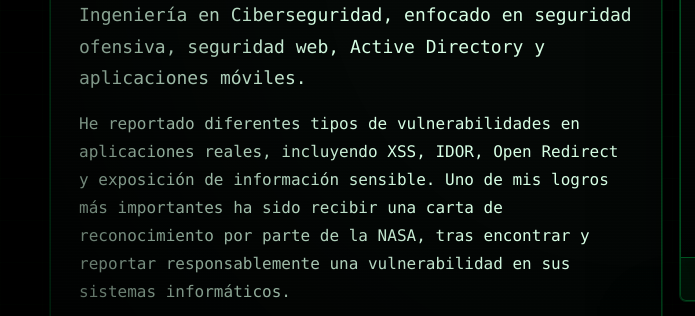
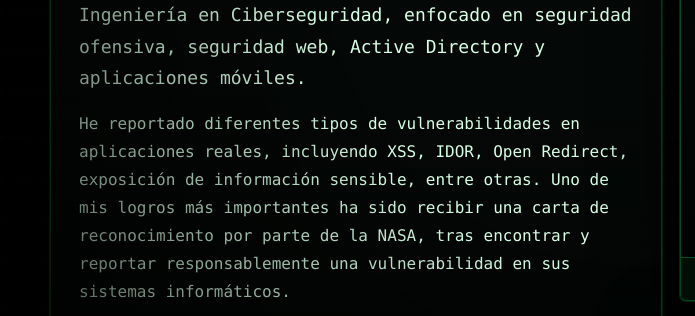
Before and after one commit to ZsZsec/ZsZsec.github.io, a plain HTML site: page sobre-mi.html in a window 1280 px wide. Shown: the part 452-768 px from the top of the page, 0-695 px from the left. Drawn offline with Linux system fonts and the light colour scheme.

Commit message:
lil update

```diff
--- a/sobre-mi.html
+++ b/sobre-mi.html
@@ -24,7 +24,7 @@
   <div class="panel profile-copy">
     <h2>Perfil</h2>
     <p class="about-lead">Mi nombre es Santiago Bedoya y soy estudiante de Ingeniería en Ciberseguridad, enfocado en seguridad ofensiva, seguridad web, Active Directory y aplicaciones móviles.</p>
-    <p>He reportado diferentes tipos de vulnerabilidades en aplicaciones reales, incluyendo XSS, IDOR, Open Redirect y exposición de información sensible. Uno de mis logros más importantes ha sido recibir una carta de reconocimiento por parte de la NASA, tras encontrar y reportar responsablemente una vulnerabilidad en sus sistemas informáticos.</p>
+    <p>He reportado diferentes tipos de vulnerabilidades en aplicaciones reales, incluyendo XSS, IDOR, Open Redirect, exposición de información sensible, entre otras. Uno de mis logros más importantes ha sido recibir una carta de reconocimiento por parte de la NASA, tras encontrar y reportar responsablemente una vulnerabilidad en sus sistemas informáticos.</p>
     <p>Cuento con la certificación eJPT y actualmente me estoy preparando para la certificación CPTS de Hack The Box. También he participado en competencias CTF a nivel nacional e internacional, logrando destacar con un 4.º puesto en el OEA CyberChallenge Panamá 2025 y un puesto 25 a nivel internacional en Fluid Attacks Reto LATAM 2026.</p>
     <p>Además, practico constantemente en plataformas como Hack The Box, TryHackMe y PortSwigger Academy, donde sigo fortaleciendo mis habilidades en explotación web, enumeración, Active Directory, análisis de vulnerabilidades y resolución de retos técnicos.</p>
     <p>Mi objetivo es seguir creciendo en el mundo de la seguridad informática y aportar mis conocimientos para ayudar a personas y organizaciones a mejorar la seguridad de sus sistemas.</p>
```
